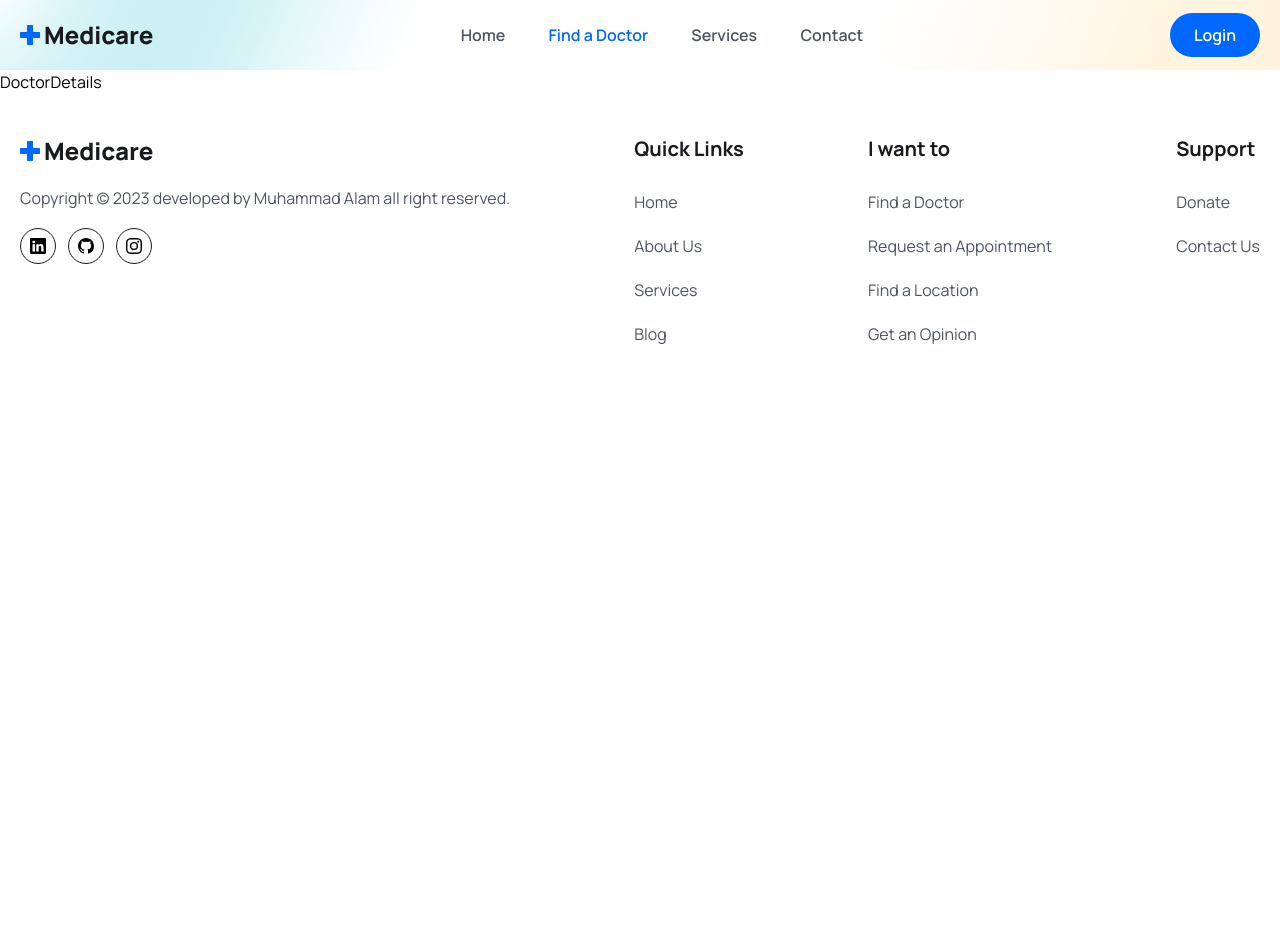
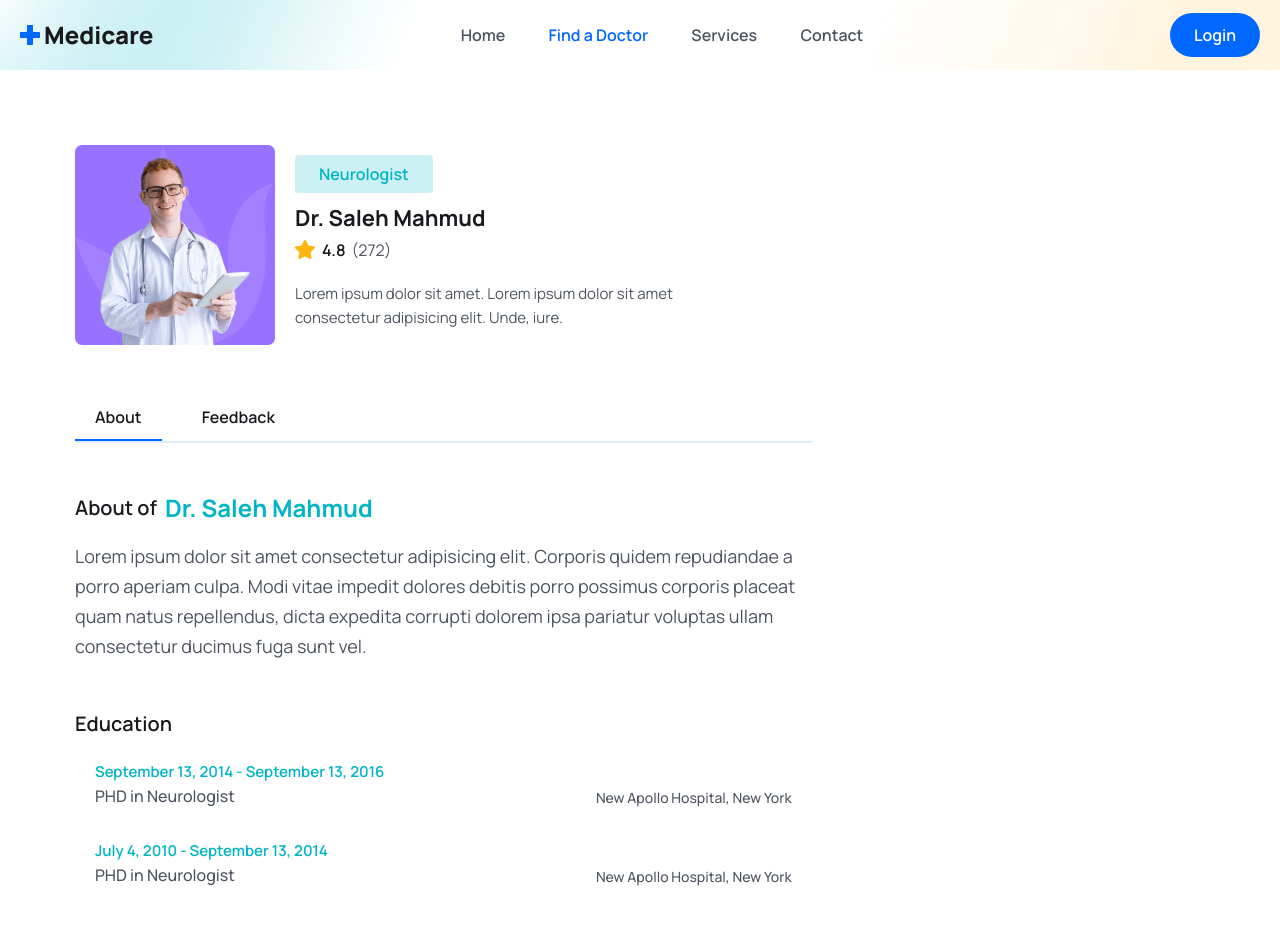
Before and after one commit to M-Alam116/Doctor-Appointment, a React (Vite) app in the folder frontend/: page /doctors/1 in a window 1280 px wide. Shown: the top 952 px of the page. Before the commit the page ends 800 px from the top, so only its background shows below. Built offline with nearby package versions, Linux system fonts and the light colour scheme; the HTML template or start-up script is replaced by a standard one.

Commit message:
doctor page completed

```diff
--- a/frontend/src/components/Services/ServiceList.jsx
+++ b/frontend/src/components/Services/ServiceList.jsx
@@ -4,7 +4,7 @@
   return (
     <div className="grid grid-cols-1 md:grid-cols-2 lg:grid-cols-3 gap-5 lg:gap-[30px] mt-[30px] lg:mt-[55px]">
       {services.map((item, index) => (
-        <ServiceCard item={item} index={index} />
+        <ServiceCard item={item} index={index} key={index} />
       ))}
     </div>
   );
--- /dev/null
+++ b/frontend/src/pages/Doctors/DoctorAbout.jsx
@@ -0,0 +1,60 @@
+import { formulateDate } from "../../utils/FormulateDate";
+const DoctorAbout = () => {
+  return (
+    <div>
+      <div>
+        <h3 className="text-[20px] leading-[30px] text-headingColor font-semibold flex items-center gap-2">
+          About of
+          <span className="text-irisBlueColor font-bold text-[24px] leading-">
+            Dr. Saleh Mahmud
+          </span>
+        </h3>
+        <p className="text__para">
+          Lorem ipsum dolor sit amet consectetur adipisicing elit. Corporis
+          quidem repudiandae a porro aperiam culpa. Modi vitae impedit dolores
+          debitis porro possimus corporis placeat quam natus repellendus, dicta
+          expedita corrupti dolorem ipsa pariatur voluptas ullam consectetur
+          ducimus fuga sunt vel.
+        </p>
+      </div>
+
+      <div className="mt-12">
+        <h3 className="text-[20px] leading-[30px] text-headingColor font-semibold">
+          Education
+        </h3>
+
+        <ul className="pt-4 md:p-5">
+          <li className="flex flex-col sm:flex-row sm:justify-between sm:items-end md:gap-5 mb-[30px]">
+            <div>
+              <span className="text-irisBlueColor text-[15px] leading-6 font-semibold">
+                {formulateDate("09-13-2014")} - {formulateDate("09-13-2016")}
+              </span>
+              <p className="text-[16px] leading-6 font-medium text-textColor">
+                PHD in Neurologist
+              </p>
+            </div>
+            <p className="text-[14px] leading-5 font-medium text-textColor">
+              New Apollo Hospital, New York
+            </p>
+          </li>
+
+          <li className="flex flex-col sm:flex-row sm:justify-between sm:items-end md:gap-5 mb-[30px]">
+            <div>
+              <span className="text-irisBlueColor text-[15px] leading-6 font-semibold">
+                {formulateDate("07-04-2010")} - {formulateDate("09-13-2014")}
+              </span>
+              <p className="text-[16px] leading-6 font-medium text-textColor">
+                PHD in Neurologist
+              </p>
+            </div>
+            <p className="text-[14px] leading-5 font-medium text-textColor">
+              New Apollo Hospital, New York
+            </p>
+          </li>
+        </ul>
+      </div>
+    </div>
+  );
+};
+
+export default DoctorAbout;
--- a/frontend/src/pages/Doctors/DoctorDetails.jsx
+++ b/frontend/src/pages/Doctors/DoctorDetails.jsx
@@ -1,5 +1,78 @@
+import { useState } from "react";
+import doctorImg from "../../assets/images/doctor-img02.png";
+import starIcon from "../../assets/images/Star.png";
+import DoctorAbout from "./DoctorAbout";
+import Feedback from "./Feedback";
 const DoctorDetails = () => {
-  return <div>DoctorDetails</div>;
+  const [tab, setTab] = useState("about");
+
+  return (
+    <section>
+      <div className="max-w-[1170px] px-5 mx-auto">
+        <div className="grid md:grid-cols-3 gap-[50px]">
+          <div className="md:col-span-2">
+            <div className="flex items-center gap-5">
+              <figure className="max-w-[200px] max-h-[200px]">
+                <img src={doctorImg} alt="" className="w-full" />
+              </figure>
+
+              <div>
+                <span className="bg-[#CCF0F3] text-irisBlueColor py-1 px-6 lg:py-2 lg:px-6 text-[12px] leading-4 lg:text-[16px] lg:leading-7 font-semibold rounded">
+                  Neurologist
+                </span>
+                <h3 className="text-headingColor text-[22px] leading-9 mt-3 font-bold">
+                  Dr. Saleh Mahmud
+                </h3>
+                <div className="flex items-center gap-[6px]">
+                  <span className="flex items-center gap-[6px] text-[14px] leading-5 lg:text-[16px] lg:leading-7 font-semibold text-headingColor">
+                    <img src={starIcon} alt="" /> 4.8
+                  </span>
+                  <span className="text-[14px] leading-5 lg:text-[16px] lg:leading-7 font-[400] text-textColor">
+                    (272)
+                  </span>
+                </div>
+
+                <p
+                  className="text__para text-[14px] leading-6 md:text-[15px] lg
+                max-w-[390px]"
+                >
+                  Lorem ipsum dolor sit amet. Lorem ipsum dolor sit amet
+                  consectetur adipisicing elit. Unde, iure.
+                </p>
+              </div>
+            </div>
+
+            <div className="mt-[50px] border-b-[2px] border-solid border-[#0066ff20]">
+              <button
+                onClick={() => setTab("about")}
+                className={`${
+                  tab === "about" &&
+                  "border-b-[2px] border-solid border-primaryColor"
+                } py-2 px-5 mr-5 text-[16px] leading-7 text-headingColor font-semibold`}
+              >
+                About
+              </button>
+
+              <button
+                onClick={() => setTab("feedback")}
+                className={`${
+                  tab === "feedback" &&
+                  "border-b-[2px] border-solid border-primaryColor"
+                } py-2 px-5 mr-5 text-[16px] leading-7 text-headingColor font-semibold`}
+              >
+                Feedback
+              </button>
+            </div>
+
+            <div className="mt-[50px]">
+              {tab === "about" && <DoctorAbout />}
+              {tab == "feedback" && <Feedback />}
+            </div>
+          </div>
+        </div>
+      </div>
+    </section>
+  );
 };
 
 export default DoctorDetails;
--- a/frontend/src/pages/Doctors/Doctors.jsx
+++ b/frontend/src/pages/Doctors/Doctors.jsx
@@ -1,5 +1,50 @@
+import { doctors } from "../../assets/data/doctors";
+import DoctorCard from "../../components/Doctors/DoctorCard";
+import Testimonial from "../../components/Testimonial/Testimonial";
 const Doctors = () => {
-  return <div>Doctors</div>;
+  return (
+    <>
+      <section className="bg-[#fff9ea]">
+        <div className="container text-center">
+          <h2 className="heading">Find a Doctor</h2>
+          <div className="max-w-[570px] mt-[30px] mx-auto bg-[#0066ff2c] rounded-md flex items-center justify-between">
+            <input
+              type="search"
+              className="py-4 pl-4 pr-2 bg-transparent w-full focus:outline-none cursor-pointer placeholder:text-textColor"
+              placeholder="Search Doctor"
+            />
+            <button className="btn mt-0 rounded-[0px] rounded-r-md">
+              Search
+            </button>
+          </div>
+        </div>
+      </section>
+
+      <section>
+        <div className="container">
+          <div className="grid grid-cols-1 sm:grid-cols-2 md:grid-cols-3 lg:grid-cols-4 gap-5">
+            {doctors.map((doctor) => (
+              <DoctorCard key={doctor.id} doctor={doctor} />
+            ))}
+          </div>
+        </div>
+      </section>
+
+      <section>
+        <div className="container">
+          <div className="xl:w-[470px] mx-auto">
+            <h2 className="heading text-center">What our Patient say</h2>
+            <p className="text__para text-center">
+              World-class care for everyone. Our health System offers unmatched,
+              expert health care.
+            </p>
+          </div>
+
+          <Testimonial />
+        </div>
+      </section>
+    </>
+  );
 };
 
 export default Doctors;
--- /dev/null
+++ b/frontend/src/pages/Doctors/Feedback.jsx
@@ -0,0 +1,10 @@
+
+const Feedback = () => {
+  return (
+    <div>
+      feedback
+    </div>
+  )
+}
+
+export default Feedback
--- a/frontend/src/pages/Services.jsx
+++ b/frontend/src/pages/Services.jsx
@@ -1,5 +1,16 @@
+import { services } from "../assets/data/services";
+import ServiceCard from "../components/Services/ServiceCard";
 const Services = () => {
-  return <div>Services</div>;
+  return (
+    <section>
+      <div className="container">
+        <div className="grid grid-cols-1 md:grid-cols-2 lg:grid-cols-3 gap-5 lg:gap-[30px]">
+          {services.map((item, index) => (
+            <ServiceCard item={item} index={index} key={index} />
+          ))}
+        </div>
+      </div>
+    </section>
+  );
 };
-
 export default Services;
--- /dev/null
+++ b/frontend/src/utils/FormulateDate.js
@@ -0,0 +1,6 @@
+export const formulateDate = (date, config) => {
+  const defaultOptions = { day: "numeric", month: "long", year: "numeric" };
+  const options = config ? config : defaultOptions;
+
+  return new Date(date).toLocaleDateString("en-US", options);
+};
```
